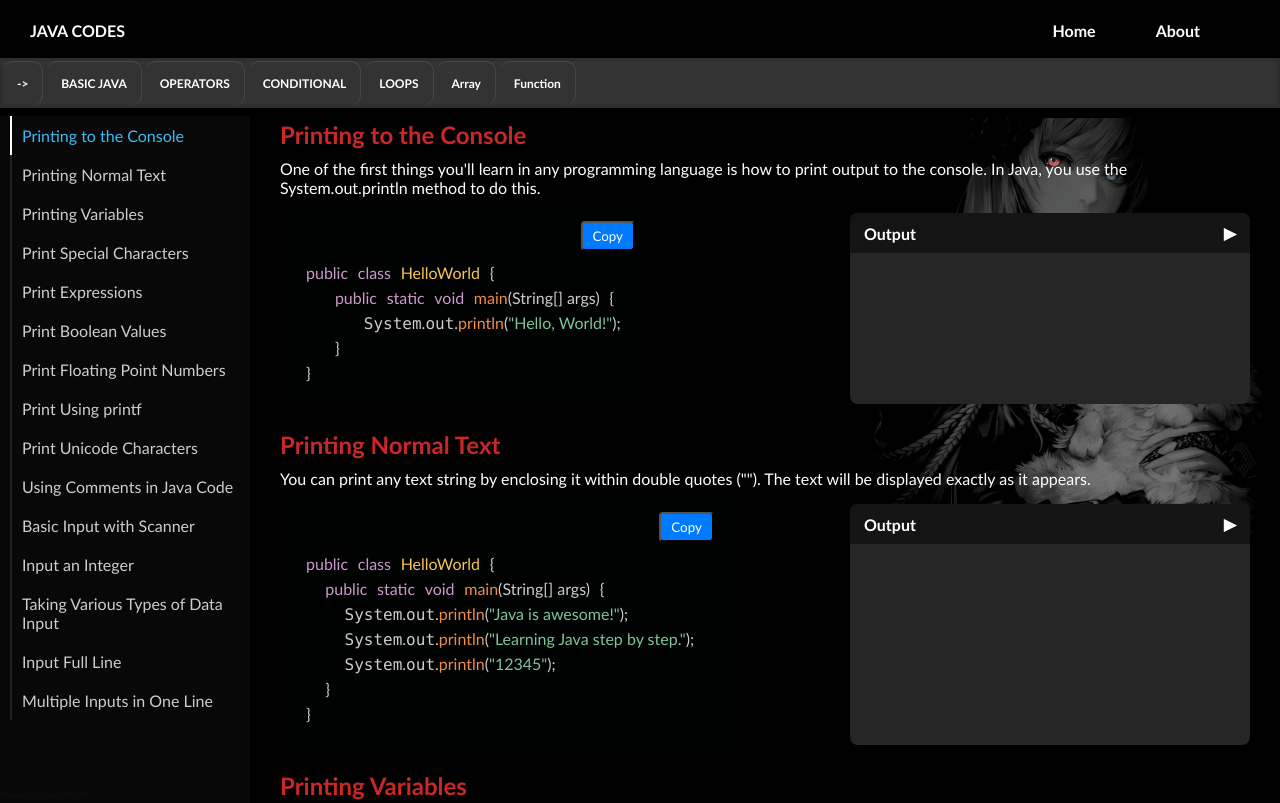
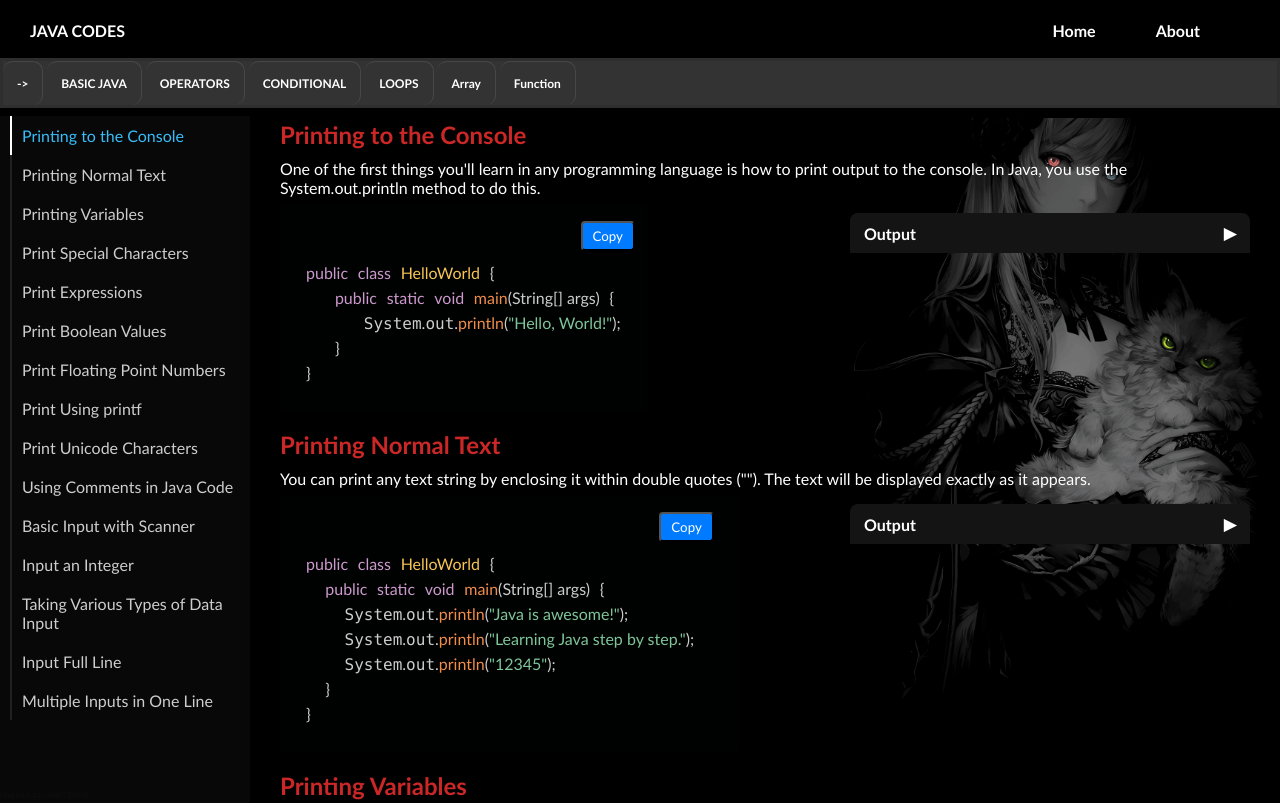
Before and after one commit to InnovatorMind/Java_Code_Collection, a plain HTML site: page index.html in a window 1280 px wide. Shown: the top 803 px of the page. Drawn offline with nearby package versions, Linux system fonts and the light colour scheme.

Commit message:
small fix

```diff
--- a/css/style.css
+++ b/css/style.css
@@ -225,7 +225,7 @@ code {
   margin: 16px 0px;
   width: 400px;
   height: auto;
-  background-color: #262626;
+  background-color: #26262600;
   border-radius: 8px;
   overflow: hidden;
   font-family: monospace;
```
